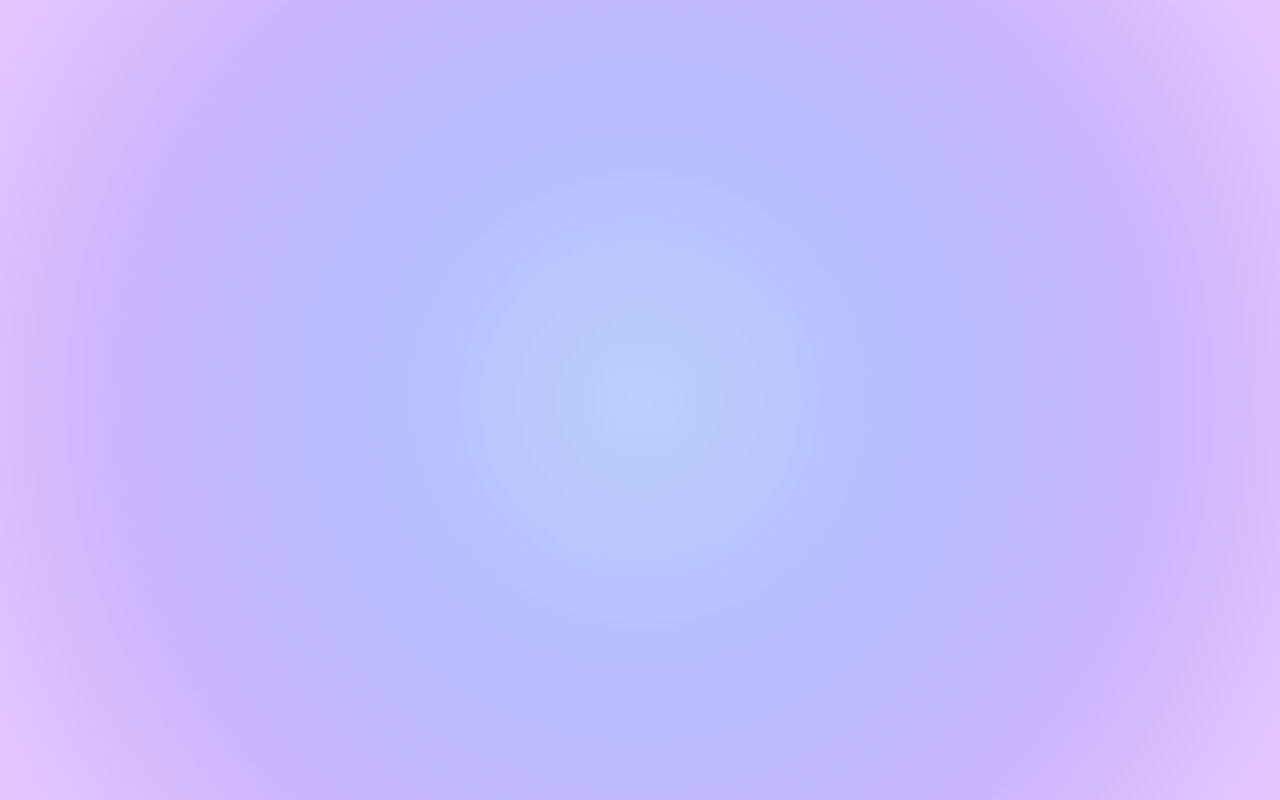
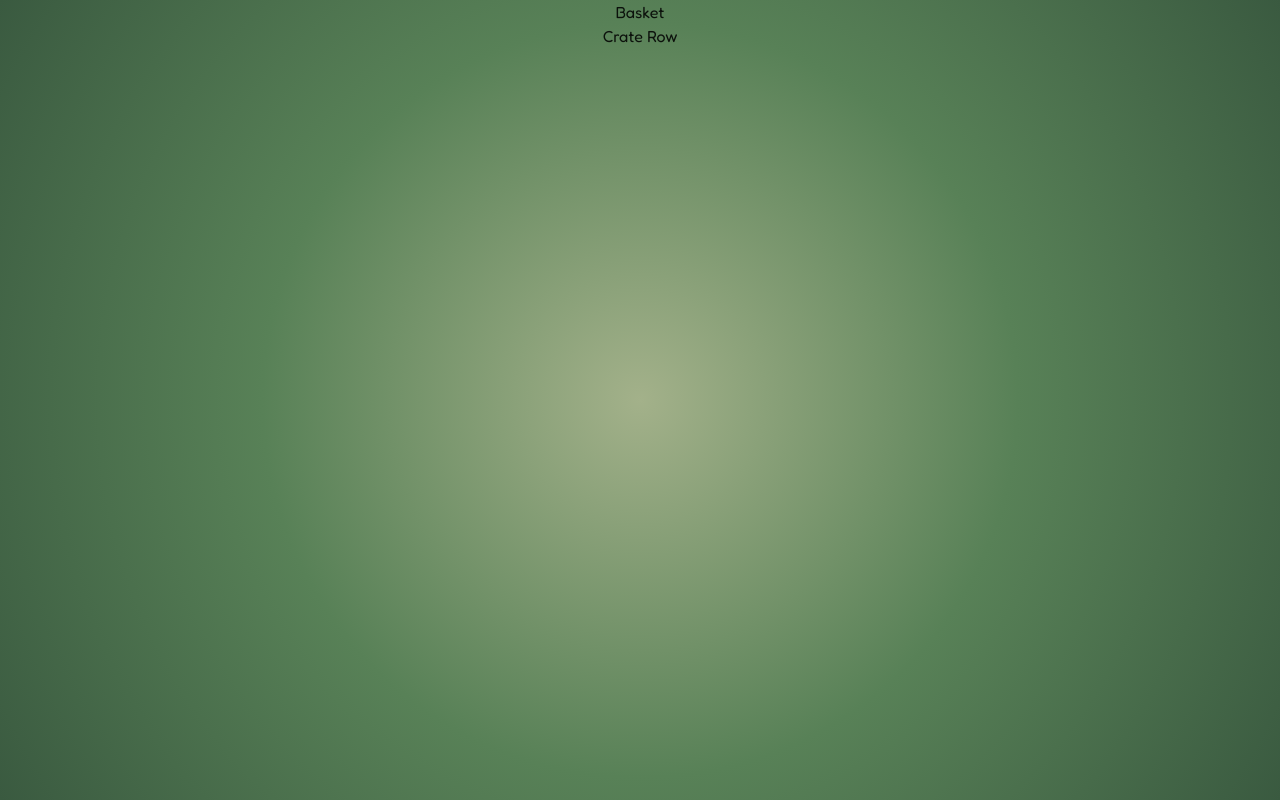
Before and after one commit to KhutsoJM/kia-gamification, a React (Vite) app in the folder frontend/: page /fruitfall in a window 1280 px wide. Before the commit this address had no page. Built offline with nearby package versions, Linux system fonts and the light colour scheme.

Commit message:
initial setup for new game: FruitFall

```diff
--- a/frontend/src/App.jsx
+++ b/frontend/src/App.jsx
@@ -19,6 +19,7 @@ import ImpulseControl from './games/ImpulesControl/ImpulseControl';
 import KoalaBreathingGame from './games/KoalaBreathing/KoalaBreathingGame';
 import PuzzleGame from './games/PuzzleGame/PuzzleGame';
 import NumberSafari from './games/NumberSafari/NumberSafari';
+import FruitFall from './games/FruitFall/FruitFall';
 
 // UI
 import Navbar from './components/UI/Navbar';
@@ -53,6 +54,7 @@ function App() {
               <Route element={<PageLayout hasNavbar={false} />}>
                 <Route path="/emotion-matcher" element={<EmotionMatcher />} />
                 <Route path="/number-safari" element={<NumberSafari />} />
+                <Route path="/fruitfall" element={<FruitFall />} />
               </Route>
             </Routes>
           </Router>
--- /dev/null
+++ b/frontend/src/games/FruitFall/FruitFall.jsx
@@ -0,0 +1,105 @@
+import { useState } from "react";
+
+// MUI
+import { Box } from "@mui/material";
+
+// COMPONENTS
+import AnimalRequest from "./components/AnimalRequest";
+import Basket from "./components/Basket";
+import CrateRow from "./components/CrateRow";
+
+
+// ASSETS
+// animals
+import giraffe from "../../assets/numberSafari/animals/Round/giraffe.png";
+import elephant from "../../assets/numberSafari/animals/Round/elephant.png";
+import hippo from "../../assets/numberSafari/animals/Round/hippo.png";
+import panda from "../../assets/numberSafari/animals/Round/panda.png";
+import parrot from "../../assets/numberSafari/animals/Round/parrot.png";
+import penguin from "../../assets/numberSafari/animals/Round/penguin.png";
+import pig from "../../assets/numberSafari/animals/Round/pig.png";
+import rabbit from "../../assets/numberSafari/animals/Round/rabbit.png";
+import snake from "../../assets/numberSafari/animals/Round/snake.png";
+
+// fruits
+import apple from "../../assets/numberSafari/fruits/normal/apple.png";
+import banana from "../../assets/numberSafari/fruits/normal/banana.png";
+import blueberry from "../../assets/numberSafari/fruits/normal/blueberry.png";
+import cherry from "../../assets/numberSafari/fruits/normal/cherry.png";
+import orange from "../../assets/numberSafari/fruits/normal/orange.png";
+import raspberry from "../../assets/numberSafari/fruits/normal/raspberry.png";
+import watermelon from "../../assets/numberSafari/fruits/normal/watermelon.png";
+import grape from "../../assets/numberSafari/fruits/normal/grape.png";
+
+
+
+const levelOneConfig = [
+    {
+        name: "Level 1",
+        background: "background.png",
+        requestPool: [
+            {
+                animaltype: "giraffe",
+                animalImg: giraffe,
+                fruitType: "raspberry",
+                fruitImg: raspberry,
+                amount: 3,
+                frustrationLimit: 3,
+            },
+            {
+                animaltype: "parrot",
+                animalImg: parrot,
+                fruitType: "cherry",
+                fruitImg: cherry,
+                amount: 2,
+                frustrationLimit: 3,
+                expression: "5 - 2"
+            },
+        ]
+    }
+]
+
+const FruitFall = () => {
+
+    const level = levelOneConfig[0];
+    const [currentRequestIndex, setCurrentRequestIndex] = useState(0);
+    const [animalsLost, setAnimalsLost] = useState(0);
+
+    const currentRequest = level.requestPool[currentRequestIndex];
+
+    const handleDrop = (fruitType, amount) => {
+        // handles fruit drop
+        if (fruitType === currentRequest.fruitType && amount === currentRequest.amount) {
+            // right
+            console.log('correct!')
+        } else {
+            // wrong, show feedback, frustration, etc
+            console.log('incorrect')
+        }
+    }
+
+    return (
+        <Box
+            sx={{
+                position: "relative",
+                width: "100vw",
+                height: "100vh",
+                overflow: "hidden",
+                background: "radial-gradient(circle, #a3b18a,  #588157, #3a5a40)",
+                // backgroundImage: do this later
+                backgroundSize: "cover",
+                backgroundPosition: "center",
+            }}
+        >
+            <AnimalRequest request={currentRequest} />
+            <Basket
+                expectedFruit={currentRequest.fruitType}
+                expectedAmount={currentRequest.amount}
+                onDrop={handleDrop}
+            />
+            <CrateRow />
+        </Box>
+    )
+}
+
+export default FruitFall;
--- /dev/null
+++ b/frontend/src/games/FruitFall/components/AnimalRequest.jsx
@@ -0,0 +1,6 @@
+
+const AnimalRequest = () => {
+
+}
+
+export default AnimalRequest;
--- /dev/null
+++ b/frontend/src/games/FruitFall/components/Basket.jsx
@@ -0,0 +1,8 @@
+
+const Basket = () => {
+    return (
+        <div>Basket</div>
+    )
+}
+
+export default Basket;
--- /dev/null
+++ b/frontend/src/games/FruitFall/components/CrateRow.jsx
@@ -0,0 +1,9 @@
+import { Box } from "@mui/material";
+
+const Basket = () => {
+    return (
+        <div>Crate Row</div>
+    )
+}
+
+export default Basket;
```
Also changed, not shown: frontend/src/games/FruitFall/components/Crate.jsx (added).
